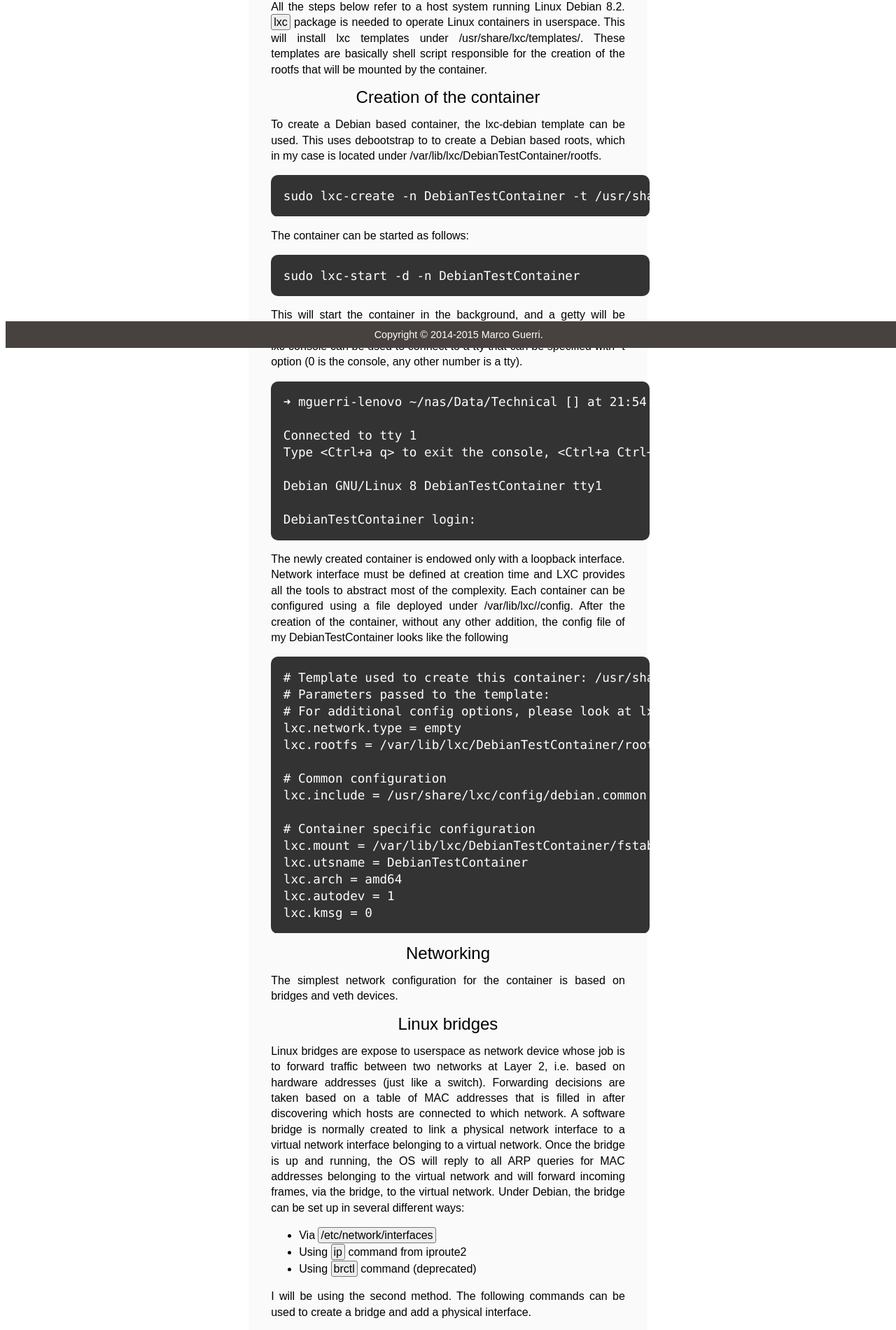
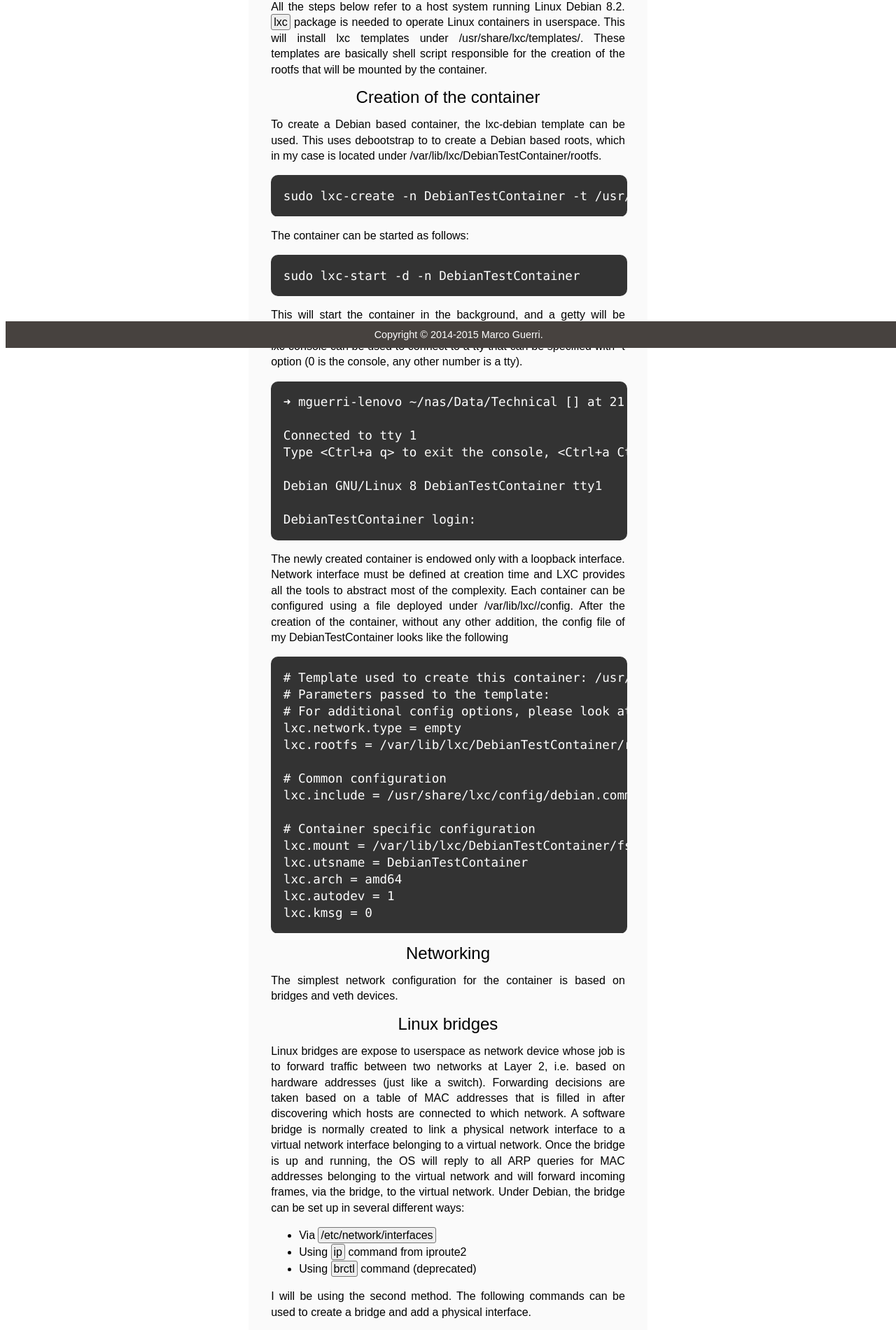
Before and after one commit to marcoguerri/marcoguerri.github.io, a Jekyll site: the page built from _posts/2016-02-23-lxcnotes.markdown, in a window 1280 px wide. Shown: the part 403-2303 px from the top of the page at 70% size. Built offline with Jekyll 4.4.1, drawn with Linux system fonts in a browser that asks for light colours; nearby versions of some CDN libraries.

Commit message:
Fixed minor mistakes in the layout

```diff
--- a/css/master.css
+++ b/css/master.css
@@ -85,14 +85,21 @@ a {
 
 #content {
   margin-bottom: 50px;
-  margin-left: auto;
-  margin-right: auto;
+  margin: auto;
   text-align: justify;
   padding: 2em;
   width: 40%;
   background: #FAFAFA;
 }
 
+.content-books {
+  margin-bottom: 50px;
+  margin-left: auto;
+  margin-right: auto;
+  text-align: justify;
+  padding: 2em;
+  background: #FAFAFA;
+}
 #content h2 {
   margin: 0 0 0.5em 0;
   color: black;
@@ -102,7 +109,6 @@ a {
 #content p {
   line-height: 140%;
   width: 100%;
-  align:center;
 }
 
 .date {
@@ -151,7 +157,7 @@ div.post {
 .highlight .lineno {
   border-right:1px solid #ccc;
   padding-left: 0.5em;
- padding-right: 0.5em;
+  padding-right: 0.5em;
   font-size: 1em;
   color: white !important;
 }
@@ -160,6 +166,13 @@ figure {
     width:100%;
     margin: 0;
 }
+
+.highlight {
+    width:auto;
+    padding-right:2em;
+}
+
+
 .highlight pre code {
   width:100%;
   background: rgb(51, 51, 51);
@@ -175,6 +188,7 @@ figure {
 }
 
 .highlight pre pre {
+    margin:auto;
     padding-left:1em;
 
 }
@@ -209,7 +223,7 @@ table.post-list th {
 
 table.post-list td, table.post-list th {
   padding: 0.5em 0.3em;
-  border-bottom: 1px solid #DBA;
+  border-bottom: 0.1em solid #E1E1E1;
 }
 
 table.post-list tr:last-child td, table.post-list tr:last-child th {
```
